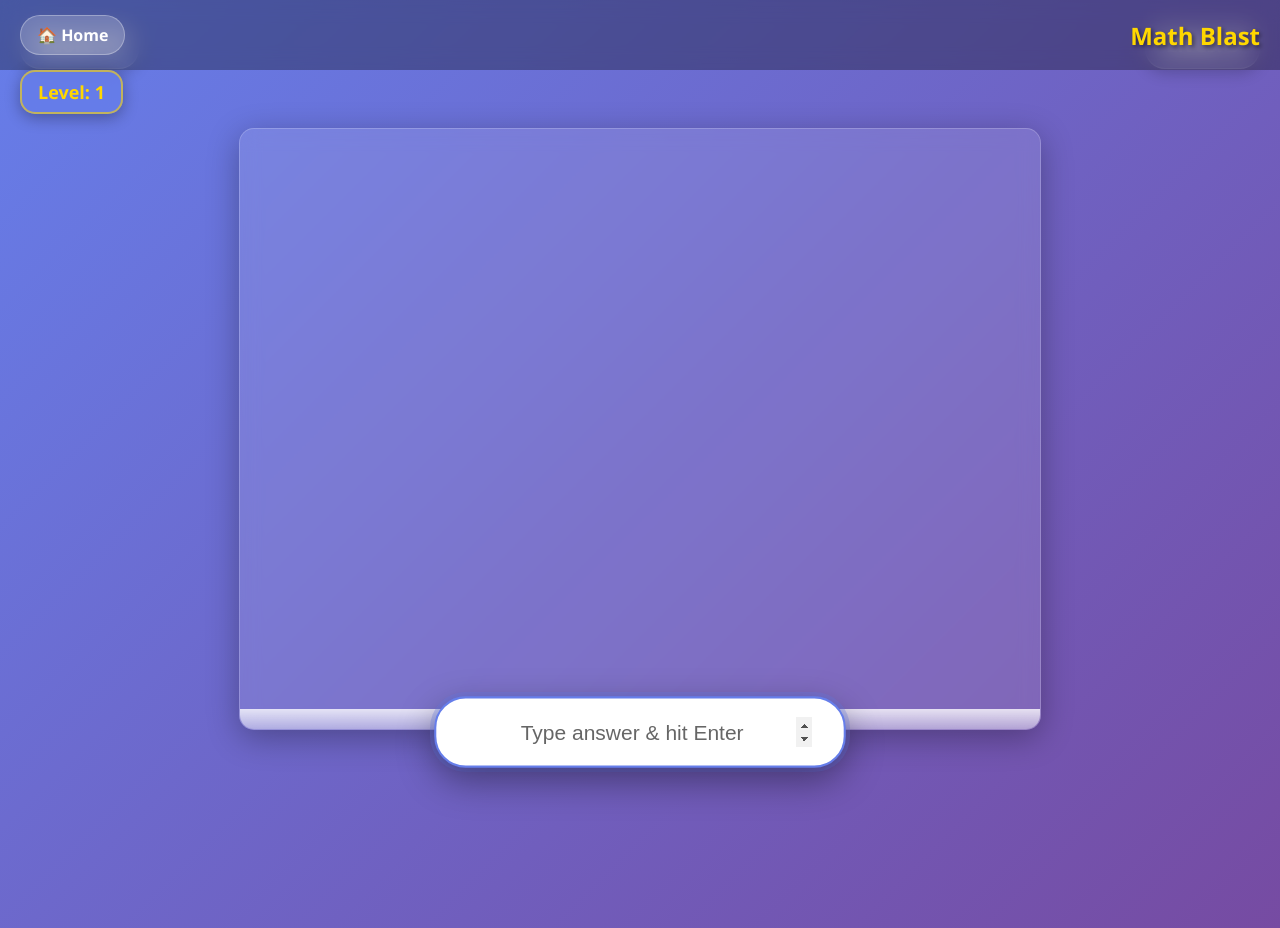
After one commit to rt75272/McAllister, a Flask app: page /math-blast in a window 1280 px wide. The commit adds this page. Run offline with Flask 3, Linux system fonts and the light colour scheme.

Commit message:
Math Blast added

```diff
--- a/math_practice/app.py
+++ b/math_practice/app.py
@@ -51,8 +51,18 @@ def generate_question(difficulty='easy'):
         answer = round(num1 * num2, num_rounded)
     return question, answer
 
-@app.route('/', methods=['GET', 'POST'])
-def index():
+@app.route('/', methods=['GET'])
+def home():
+    """Home page with navigation to different math activities."""
+    return render_template('home.html')
+
+@app.route('/math-blast', methods=['GET'])
+def math_blast():
+    """Math Blast game page."""
+    return render_template('math_blast.html')
+
+@app.route('/math-practice', methods=['GET', 'POST'])
+def math_practice():
     """Main page for math practice."""
     # Always reset session state on GET (refresh).
     if request.method == 'GET':
--- /dev/null
+++ b/math_practice/static/math_blast.css
@@ -0,0 +1,129 @@
+body {
+    margin: 0;
+    overflow: hidden;
+    background: linear-gradient(135deg, #667eea 0%, #764ba2 100%);
+    color: white;
+    font-family: 'Segoe UI', Tahoma, Geneva, Verdana, sans-serif;
+    min-height: 100vh;
+}
+
+.nav-header {
+    position: fixed;
+    top: 0;
+    left: 0;
+    right: 0;
+    display: flex;
+    justify-content: space-between;
+    align-items: center;
+    padding: 15px 20px;
+    background: rgba(0, 0, 0, 0.3);
+    backdrop-filter: blur(10px);
+    z-index: 1000;
+}
+
+.home-btn {
+    color: white;
+    text-decoration: none;
+    background: rgba(255, 255, 255, 0.2);
+    padding: 8px 16px;
+    border-radius: 20px;
+    font-weight: 600;
+    transition: all 0.3s ease;
+    border: 1px solid rgba(255, 255, 255, 0.3);
+}
+
+.home-btn:hover {
+    background: rgba(255, 255, 255, 0.3);
+    color: white;
+    text-decoration: none;
+    transform: scale(1.05);
+}
+
+.game-title {
+    margin: 0;
+    font-size: 1.5em;
+    font-weight: 700;
+    color: #FFD700;
+    text-shadow: 2px 2px 4px rgba(0, 0, 0, 0.5);
+}
+#gameCanvas {
+    display: block;
+    margin: 0 auto;
+    margin-top: 8em;
+    background: rgba(255, 255, 255, 0.1);
+    border-radius: 15px;
+    box-shadow: 0 8px 32px rgba(0, 0, 0, 0.3);
+    backdrop-filter: blur(10px);
+    border: 1px solid rgba(255, 255, 255, 0.2);
+}
+#answerInput {
+    position: fixed;
+    bottom: 30px;
+    left: 50%;
+    transform: translateX(-50%);
+    font-size: 24px;
+    padding: 18px 30px;
+    border: none;
+    border-radius: 30px;
+    background: rgba(255, 255, 255, 0.95);
+    color: #333;
+    font-weight: 600;
+    box-shadow: 0 8px 25px rgba(0, 0, 0, 0.3), 0 0 0 3px rgba(255, 255, 255, 0.1);
+    outline: none;
+    transition: all 0.3s ease;
+    min-width: 280px;
+    text-align: center;
+    border: 2px solid transparent;
+}
+#answerInput:focus {
+    background: rgba(255, 255, 255, 1);
+    box-shadow: 0 12px 35px rgba(0, 0, 0, 0.4), 0 0 0 4px rgba(102, 126, 234, 0.3);
+    transform: translateX(-50%) translateY(-4px) scale(1.05);
+    border: 2px solid #667eea;
+}
+#answerInput::placeholder {
+    color: #666;
+    font-weight: 500;
+    font-size: 20px;
+}
+#score {
+    position: fixed;
+    top: 20px;
+    left: 20px;
+    font-size: 20px;
+    font-weight: 600;
+    background: rgba(255, 255, 255, 0.15);
+    padding: 10px 20px;
+    border-radius: 20px;
+    box-shadow: 0 4px 15px rgba(0, 0, 0, 0.2);
+    backdrop-filter: blur(10px);
+    border: 1px solid rgba(255, 255, 255, 0.2);
+}
+#lives {
+    position: fixed;
+    top: 20px;
+    right: 20px;
+    font-size: 20px;
+    font-weight: 600;
+    background: rgba(255, 255, 255, 0.15);
+    padding: 10px 20px;
+    border-radius: 20px;
+    box-shadow: 0 4px 15px rgba(0, 0, 0, 0.2);
+    backdrop-filter: blur(10px);
+    border: 1px solid rgba(255, 255, 255, 0.2);
+}
+#level {
+    position: fixed;
+    top: 70px;
+    left: 20px;
+    font-size: 18px;
+    font-weight: 600;
+    background: rgba(102, 126, 234, 0.8);
+    color: #FFD700;
+    padding: 8px 16px;
+    border-radius: 15px;
+    box-shadow: 0 4px 15px rgba(0, 0, 0, 0.3);
+    backdrop-filter: blur(10px);
+    border: 2px solid rgba(255, 215, 0, 0.6);
+    z-index: 1000;
+}
--- /dev/null
+++ b/math_practice/static/math_blast.js
@@ -0,0 +1,127 @@
+const canvas = document.getElementById("gameCanvas");
+const ctx = canvas.getContext("2d");
+let problems = [];
+let score = 0;
+let lives = 3;
+let level = 1;
+
+// Calculate difficulty level based on score
+function getDifficultyLevel() {
+    return Math.floor(score / 50) + 1; // Level increases every 50 points
+}
+
+// Get speed multiplier based on level
+function getSpeedMultiplier() {
+    const baseSpeed = 0.3; // Very slow starting speed
+    const speedIncrease = 0.15; // Speed increase per level
+    const maxSpeed = 2.0; // Maximum speed cap
+    const calculatedSpeed = baseSpeed + (level - 1) * speedIncrease;
+    return Math.min(calculatedSpeed, maxSpeed);
+}
+
+// Generate a random math problem
+function randomProblem() {
+    // Update level based on current score
+    level = getDifficultyLevel();
+    // Adjust number range based on level for increased difficulty
+    const maxNumber = Math.min(5 + level * 2, 15); // Start with 1-7, max at 1-15
+    let a = Math.floor(Math.random() * maxNumber) + 1;
+    let b = Math.floor(Math.random() * maxNumber) + 1;
+    let op = ["+", "-", "*"][Math.floor(Math.random() * 3)];
+    // Ensure subtraction doesn't result in negative numbers for early levels
+    if (op === "-" && level < 3 && a < b) {
+        [a, b] = [b, a]; // Swap to ensure positive result
+    }
+    let ans = eval(a + op + b);
+    // Calculate speed based on difficulty level
+    const baseSpeed = getSpeedMultiplier();
+    const speedVariation = 0.3; // Small random variation
+    const finalSpeed = baseSpeed + (Math.random() * speedVariation);
+    return {
+        x: Math.random() * 760,
+        y: 0,
+        text: `${a}${op}${b}`,
+        ans: ans,
+        speed: finalSpeed
+    };
+}
+
+// Spawn a problem every 2 seconds
+setInterval(() => { problems.push(randomProblem()); }, 2000);
+
+// Update game screen
+function update() {
+    ctx.clearRect(0,0,canvas.width,canvas.height);
+    // Draw ground with gradient
+    const gradient = ctx.createLinearGradient(0, 580, 0, 600);
+    gradient.addColorStop(0, "rgba(255, 255, 255, 0.8)");
+    gradient.addColorStop(1, "rgba(255, 255, 255, 0.4)");
+    ctx.fillStyle = gradient;
+    ctx.fillRect(0,580,800,20);
+    // Draw problems with enhanced styling
+    problems.forEach((p,i)=>{
+        p.y += p.speed;
+        // Add shadow effect
+        ctx.shadowColor = "rgba(0, 0, 0, 0.3)";
+        ctx.shadowBlur = 10;
+        ctx.shadowOffsetX = 2;
+        ctx.shadowOffsetY = 2;
+        // Use gradient for text
+        const textGradient = ctx.createLinearGradient(p.x, p.y-20, p.x, p.y+20);
+        textGradient.addColorStop(0, "#FFD700");
+        textGradient.addColorStop(1, "#FFA500");
+        ctx.fillStyle = textGradient;
+        ctx.font = "bold 24px 'Segoe UI', Arial, sans-serif";
+        ctx.fillText(p.text, p.x, p.y);
+        // Reset shadow
+        ctx.shadowBlur = 0;
+        ctx.shadowOffsetX = 0;
+        ctx.shadowOffsetY = 0;
+        // If problem hits the ground
+        if(p.y>570){
+            problems.splice(i,1);
+            lives--;
+            document.getElementById("lives").innerText="Lives: "+lives;
+            if(lives<=0){
+                alert("Game Over! Final Score: "+score);
+                problems=[];
+                lives=3;
+                score=0;
+                level=1;
+                document.getElementById("score").innerText="Score: "+score;
+                document.getElementById("lives").innerText="Lives: "+lives;
+                document.getElementById("level").innerText="Level: "+level;
+            }
+        }
+    });
+}
+
+// Shooting mechanic: type answer + Enter
+document.getElementById("answerInput").addEventListener("keydown", e=>{
+    if(e.key==="Enter"){
+        let val = parseInt(e.target.value);
+        for(let i=0;i<problems.length;i++){
+            if(problems[i].ans===val){
+                problems.splice(i,1);
+                score+=10;
+                document.getElementById("score").innerText="Score: "+score;
+                // Update level display if level changed
+                const newLevel = getDifficultyLevel();
+            if (newLevel !== level) {
+                level = newLevel;
+                document.getElementById("level").innerText="Level: "+level;
+            }
+            break;
+            }
+        }
+    e.target.value="";
+  }
+});
+
+// Auto-focus the input when page loads
+window.addEventListener('load', () => {
+    document.getElementById("answerInput").focus();
+});
+
+// Game loop
+setInterval(update, 30);
--- /dev/null
+++ b/math_practice/templates/math_blast.html
@@ -0,0 +1,24 @@
+<!DOCTYPE html>
+<html lang="en">
+<head>
+    <meta charset="UTF-8">
+    <title>Math Blast - Sky Shooter</title>
+    <meta name="viewport" content="width=device-width, initial-scale=1.0">
+    <link rel="icon" type="image/x-icon" href="{{ url_for('static', filename='favicon.ico') }}">
+    <link rel="stylesheet" href="{{ url_for('static', filename='math_blast.css') }}">
+</head>
+<body>
+    <!-- Navigation back to home -->
+    <div class="nav-header">
+        <a href="{{ url_for('home') }}" class="home-btn">🏠 Home</a>
+        <h2 class="game-title">Math Blast</h2>
+    </div>
+
+    <canvas id="gameCanvas" width="800" height="600"></canvas>
+    <input id="answerInput" type="number" placeholder="Type answer & hit Enter">
+    <div id="score">Score: 0</div>
+    <div id="level">Level: 1</div>
+    <div id="lives">Lives: 3</div>
+    <script src="{{ url_for('static', filename='math_blast.js') }}"></script>
+</body>
+</html>
```
Also changed, not shown: math_practice/static/main.js (+14 -25 lines), math_practice/static/style.css (+55 -10 lines), math_practice/templates/home.html (added, +79 -0 lines), math_practice/templates/index.html (+9 -14 lines), 1 other file.
